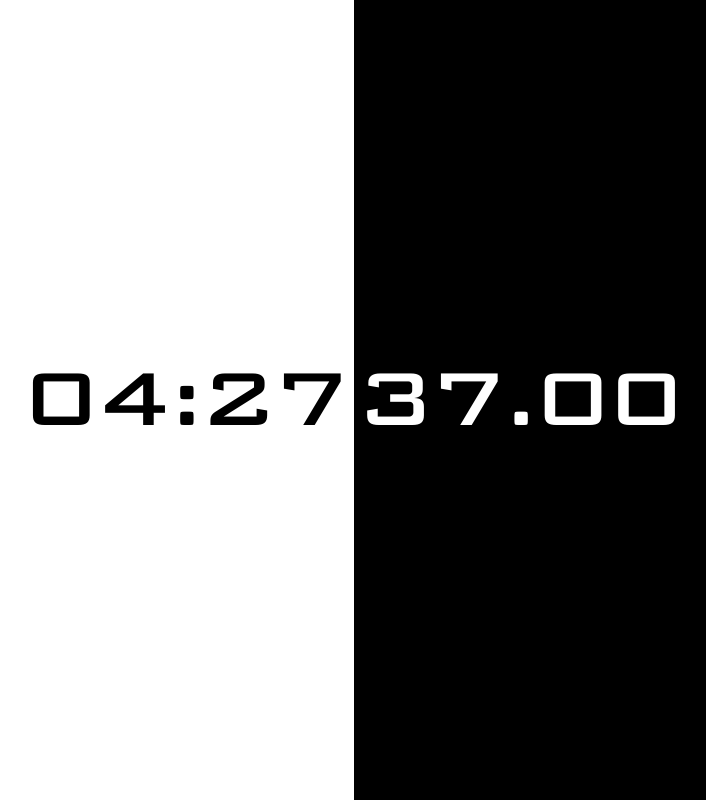
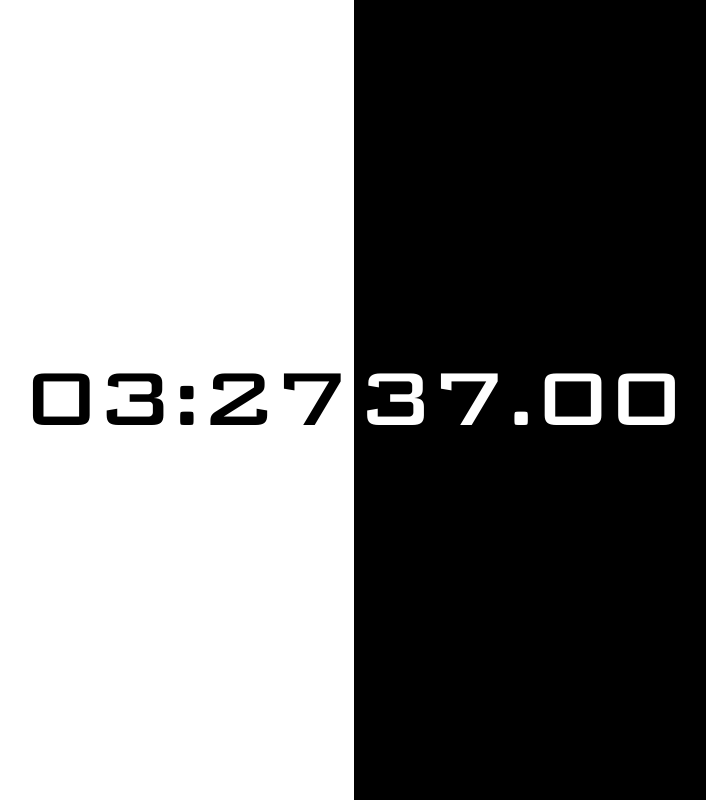
Before and after one commit to solar-moon/solar-moon.github.io, a plain HTML site: page index.html in a window 1280 px wide. Shown: the whole page, without its empty margins (286-992 px from the left). Drawn offline with nearby package versions, Linux system fonts and the light colour scheme.

Commit message:
Update Sat Nov 28 14:32:18 UTC 2015

```diff
--- a/index.html
+++ b/index.html
@@ -14,6 +14,7 @@
     <div class="pane luna">
       <div class="content"><span id="s"></span></div>
     </div>
+    <audio class="hidden" id="countdown" src="/sound/apollo11_countdown.mp3"></audio>
   </body>
-  <script src="/js/main.min.js"></script>
+  <script src="/js/main.js"></script>
 </html>
--- a/js/main.js
+++ b/js/main.js
@@ -3203,13 +3203,15 @@ var _moment2 = _interopRequireDefault(_moment);
 
 function _interopRequireDefault(obj) { return obj && obj.__esModule ? obj : { default: obj }; }
 
-var TARGET = (0, _moment2.default)('2015-11-28 19:00:00');
-
-var diff = (0, _moment2.default)(TARGET.diff((0, _moment2.default)()));
+var TARGET = (0, _moment2.default)('2015-11-28 19:00:00+0100').utc();
+
+var diff = (0, _moment2.default)(TARGET.diff((0, _moment2.default)().utc())).utc();
 
 var hh = document.getElementById('H');
 var mm = document.getElementById('M');
 var ss = document.getElementById('s');
+
+var countdown = document.getElementById('countdown');
 
 Number.prototype.pad = function (size) {
   var s = String(this);
@@ -3221,10 +3223,17 @@ Number.prototype.pad = function (size) {
 
 setInterval(function () {
   diff = diff.subtract(_moment2.default.duration(10, 'ms'));
-  hh.innerHTML = diff.hours().pad(2);
-  mm.innerHTML = diff.minutes().pad(2);
-  var hs = ~ ~(diff.milliseconds() / 10);
-  ss.innerHTML = diff.seconds().pad(2) + '.' + hs.pad(2);
+
+  var h = diff.hours();
+  var m = diff.minutes();
+  var cs = ~ ~(diff.milliseconds() / 10);
+  var s = diff.seconds();
+  if (h == 0 && m == 0 && s == 8 && cs < 61) {
+    countdown.play();
+  }
+  hh.innerHTML = h.pad(2);
+  mm.innerHTML = m.pad(2);
+  ss.innerHTML = s.pad(2) + '.' + cs.pad(2);
 }, 10);
 
 },{"moment":1}]},{},[2]);
```
Also changed, not shown: js/main.min.js, 3 other files.
